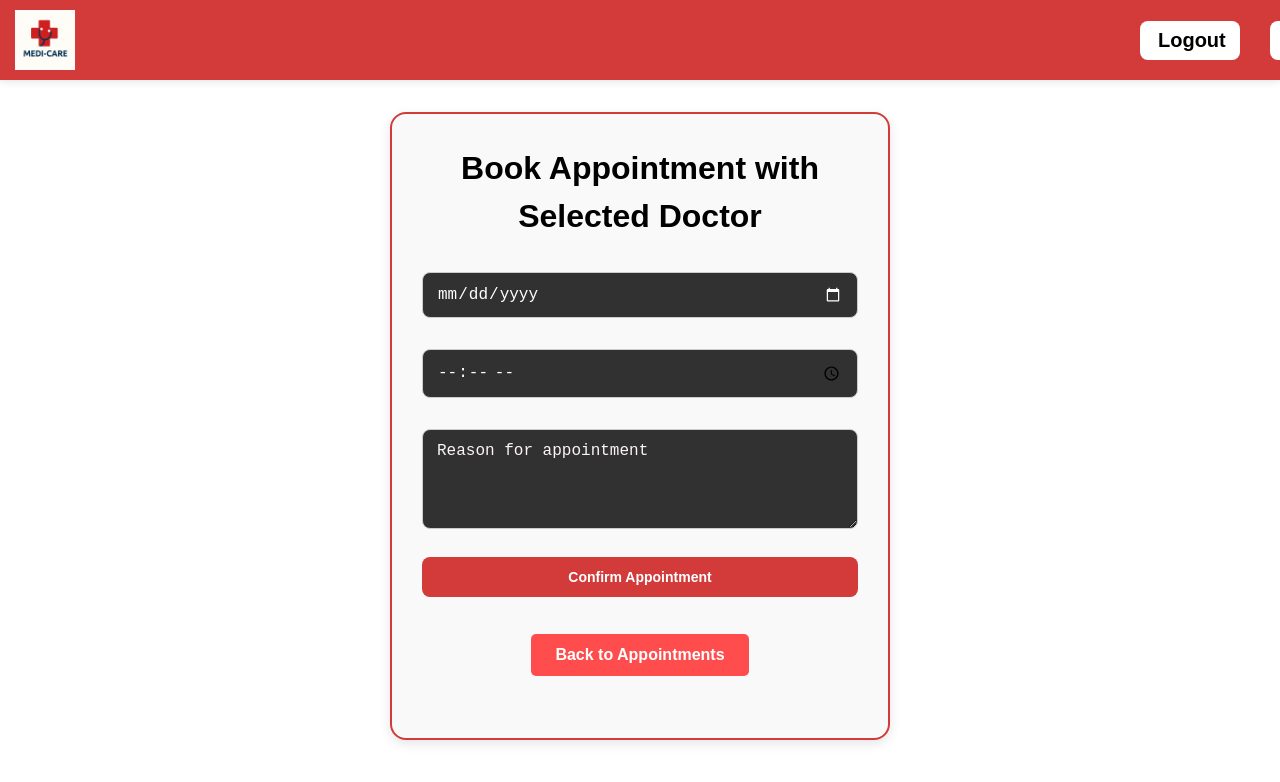
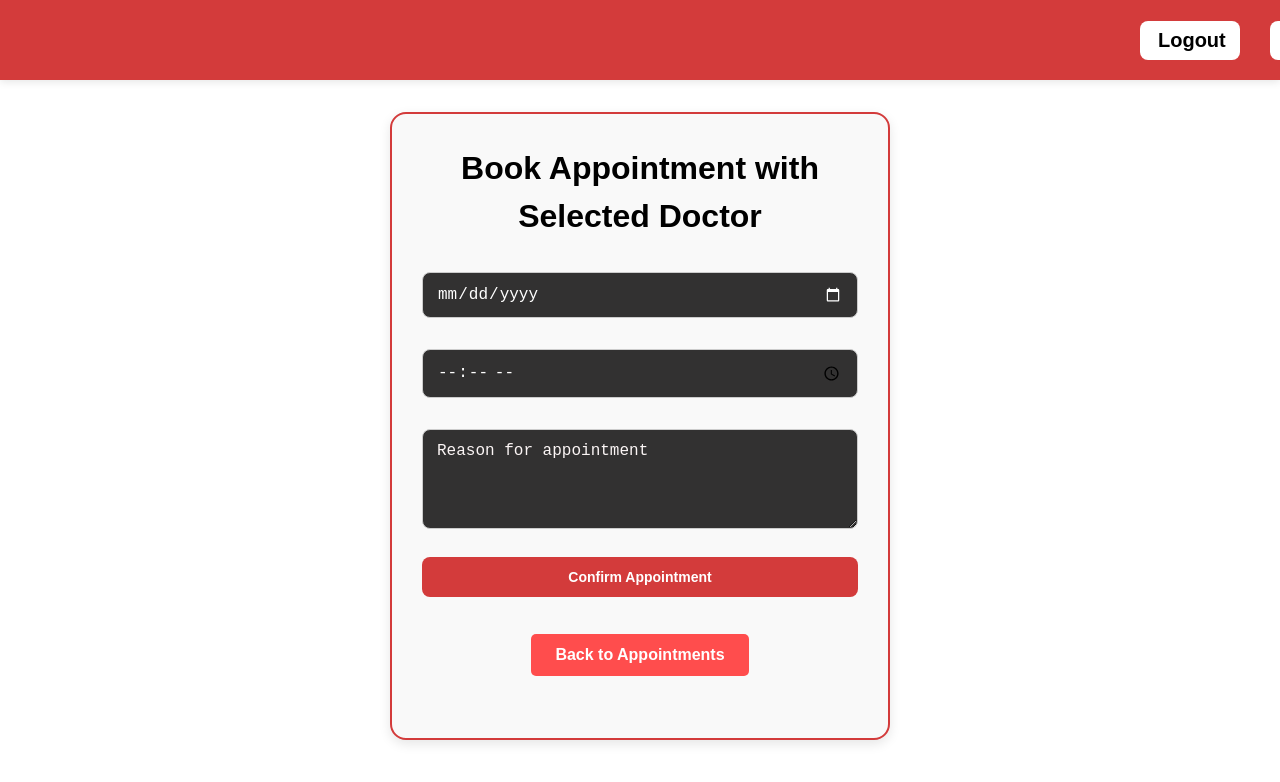
Before and after one commit to nafreenanjum/medicare_backend, a React (Vite) app in the folder frontend/: page /book-appointment/1 in a window 1280 px wide. Shown: the top 782 px of the page. Built offline with nearby package versions, Linux system fonts and the light colour scheme; no server answers.

Commit message:
Update tab title to Medi_Care and set favicon to logomedicare.jpg

```diff
--- a/frontend/src/pages/BookAppointment.jsx
+++ b/frontend/src/pages/BookAppointment.jsx
@@ -246,7 +246,7 @@ const BookAppointment = () => {
     <>
       <div className="login-header">
         <div className="navbar-left" onClick={() => navigate('/dashboard')}>
-          <img src="/logomedicare.jpg" alt="Logo" className="logo" />
+          <link rel="icon" type="image/jpeg" href="/logomedicare.jpg" />
         </div>
 
         <div className="navbar-right">
```
